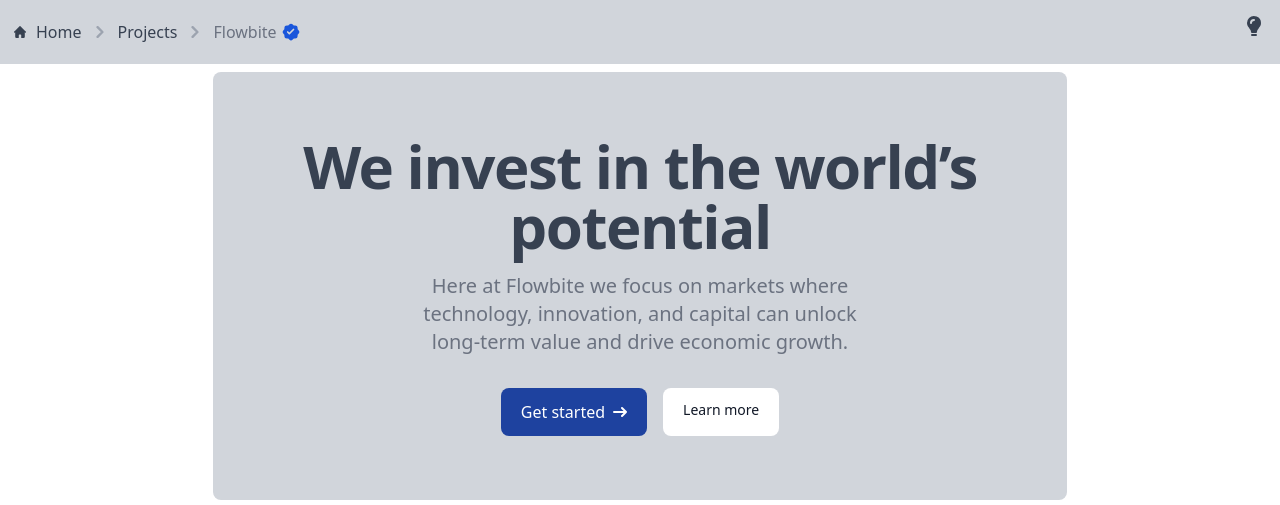
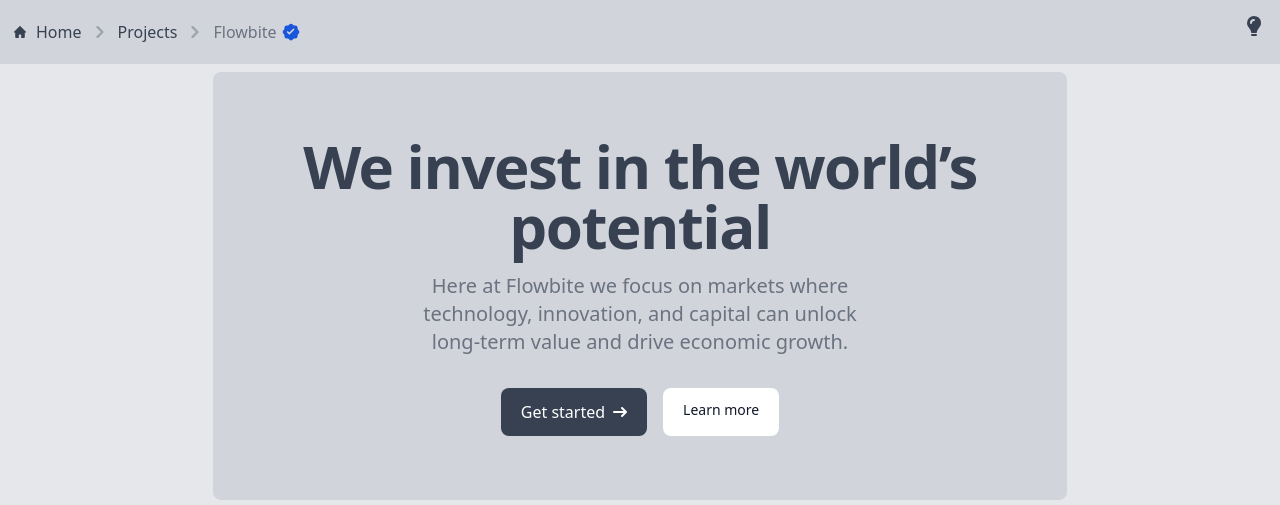
Before and after one commit to Syed-Humay0on/Tailwind-CSS, a website: page src/index.html in a window 1280 px wide. Shown: the top 505 px of the page. Drawn offline with nearby package versions, Linux system fonts and the light colour scheme.

Commit message:
Tailwind-flowbite {Dark theme added (need body customization)}

```diff
--- a/src/index.html
+++ b/src/index.html
@@ -9,7 +9,7 @@
 
     <title>Tailwind CSS</title>
 </head>
-<body class="bg-white">
+<body class="bg-gray-200 dark:bg-black !important">
 
 
 
@@ -80,7 +80,7 @@
                 drive economic growth.</p>
             <div class="flex flex-col space-y-4 sm:flex-row sm:justify-center sm:space-y-0">
                 <a href="#"
-                    class="inline-flex justify-center items-center py-3 px-5 text-base font-medium text-center text-white rounded-lg bg-blue-800 hover:bg-blue-600 hover:text-white focus:ring-4 focus:ring-blue-300 dark:focus:ring-blue-900">
+                    class="inline-flex justify-center items-center py-3 px-5 text-base font-medium text-center text-white rounded-lg bg-gray-700 dark:bg-blue-700 dark:hover:bg-blue-600 hover:bg-gray-600 focus:ring-4">
                     Get started
                     <svg class="w-3.5 h-3.5 ms-2 rtl:rotate-180" aria-hidden="true" xmlns="http://www.w3.org/2000/svg"
                         fill="none" viewBox="0 0 14 10">
@@ -89,7 +89,7 @@
                     </svg>
                 </a>
                 <a href="#"
-                    class="py-3 px-5 sm:ms-4 text-sm font-medium text-gray-900 focus:outline-none bg-white rounded-lg hover:bg-gray-300 focus:z-10 focus:ring-4 dark:focus:ring-gray-700 dark:bg-gray-800 dark:text-gray-400 dark:border-gray-600 dark:hover:text-white dark:hover:bg-gray-70">
+                    class="py-3 px-5 sm:ms-4 text-sm font-medium text-gray-900 focus:outline-none bg-white rounded-lg hover:bg-gray-200 focus:z-10 focus:ring-4 dark:focus:ring-gray-700 dark:bg-gray-300 dark:text-gray-800 dark:border-gray-600 dark:hover:bg-gray-70">
                     Learn more
                 </a>
             </div>
```
Also changed, not shown: output.css.
